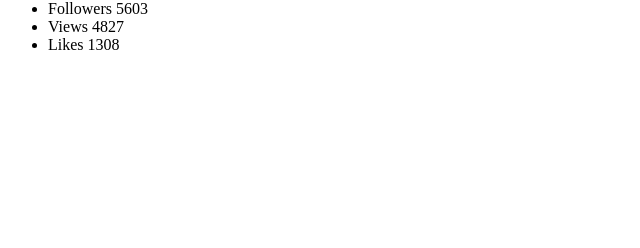
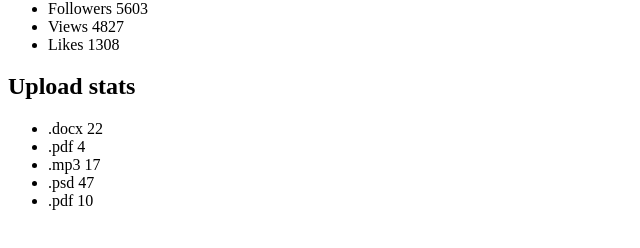
Before and after one commit to AlexandraMarkova/goit-react-hw-01-components, a React (Create React App) app: page / in a window 1280 px wide. Shown: the part 318-566 px from the top of the page, without its empty margins (0-640 px from the left). Built offline with nearby package versions, Linux system fonts and the light colour scheme.

Commit message:
добавляет компонент <Statistics>, который принимает два пропа title и stats

```diff
--- a/src/App.js
+++ b/src/App.js
@@ -1,6 +1,9 @@
 import user from './user.json';
+import statisticalData from "./statistical-data.json";
 import React from "react";
-import Profile from './components/Profile'
+import Profile from './components/Profile';
+import Statistics from "./components/Statistics";
+
 
 const App = () => {
     return (
@@ -12,6 +15,10 @@ const App = () => {
           avatar={user.avatar}
           stats={user.stats}
         />
+        <Statistics
+          title={'Upload stats'}
+          stats={statisticalData}
+        />
       </div>
     );
 }
--- /dev/null
+++ b/src/components/Statistics.jsx
@@ -0,0 +1,32 @@
+import React from "react";
+import PropTypes from "prop-types";
+
+
+const Statistics = ({ title, stats }) => {
+    return (
+<section className="statistics">
+        <h2 className="title">{title}</h2>
+
+        <ul className="stat-list">
+                {stats.map((data) => (
+            <li key={data.id}>
+                <span className="label">{data.label} </span>
+                <span className="percentage">{data.percentage}</span>
+            </li>
+        ))}
+        </ul>
+
+</section>
+    )
+}
+
+// Profile.defaultProps = {
+//     title:,
+// };
+
+Statistics.propTypes = {
+    title: PropTypes.string,
+    stats: PropTypes.array.isRequired,
+};
+
+export default Statistics;
--- /dev/null
+++ b/src/statistical-data.json
@@ -0,0 +1,7 @@
+[
+  { "id": "id-1", "label": ".docx", "percentage": 22 },
+  { "id": "id-2", "label": ".pdf", "percentage": 4 },
+  { "id": "id-3", "label": ".mp3", "percentage": 17 },
+  { "id": "id-4", "label": ".psd", "percentage": 47 },
+  { "id": "id-5", "label": ".pdf", "percentage": 10 }
+]
```
